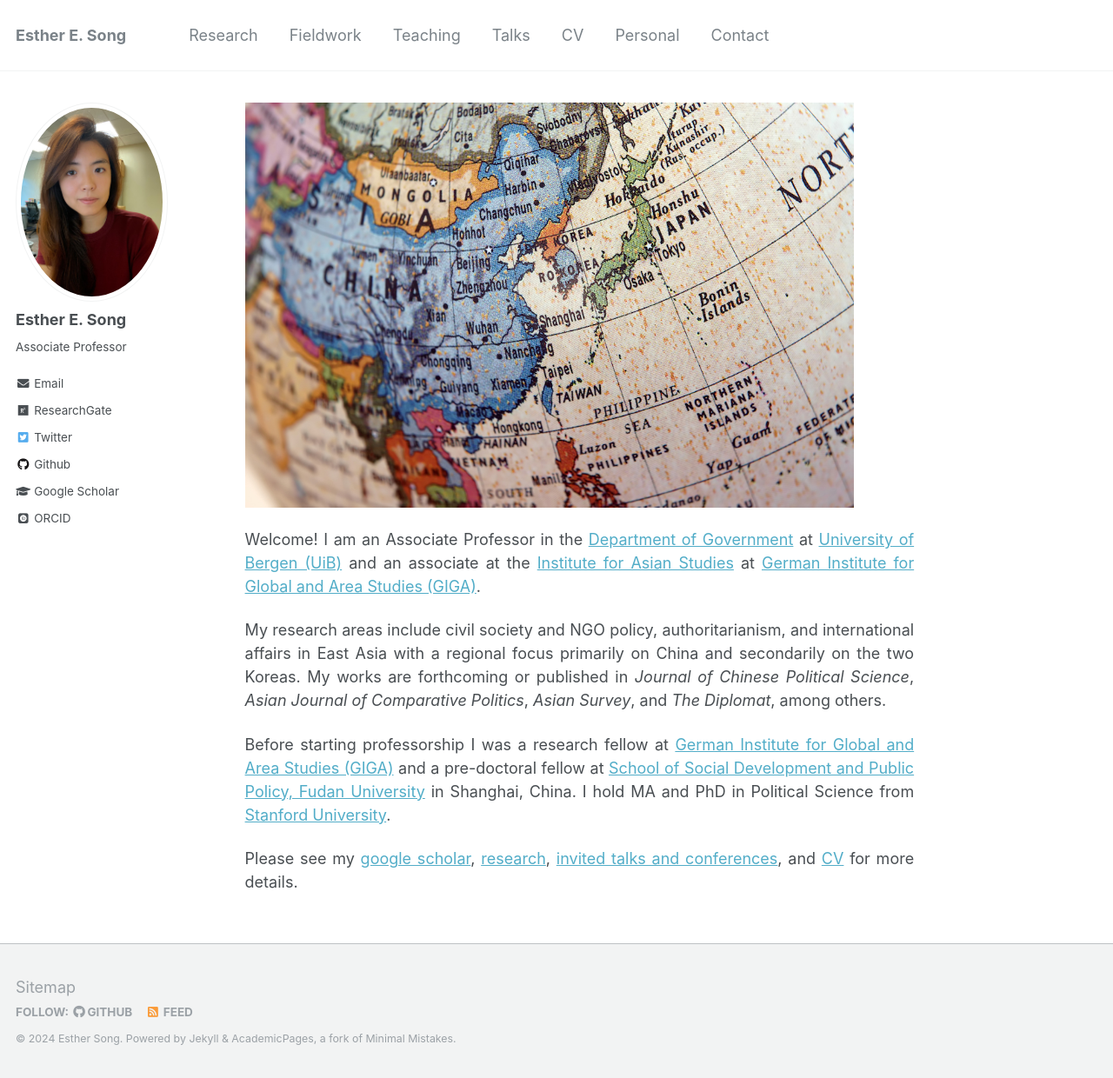
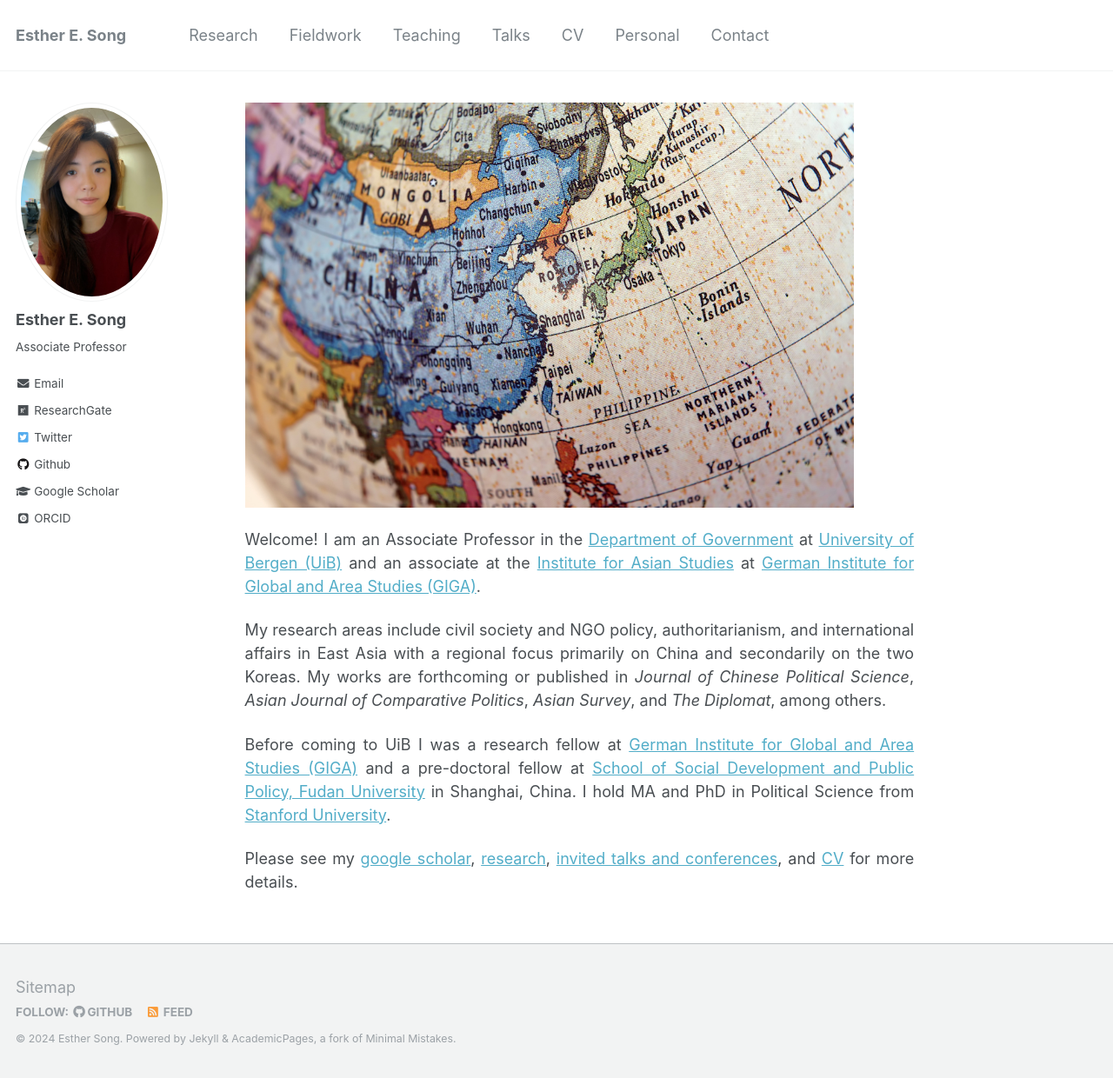
Before and after one commit to ehsong/ehsong.github.io, a Jekyll site: the page built from _pages/about.md, in a window 1280 px wide and 1240 px high. Shown: the whole window at 87% size. Built offline with Jekyll 4.4.1, drawn with Linux system fonts in a browser that asks for light colours; some web fonts are replaced.

Commit message:
Update about.md

```diff
--- a/_pages/about.md
+++ b/_pages/about.md
@@ -13,6 +13,6 @@ Welcome! I am an Associate Professor in the [Department of Government](https://w
 
 My research areas include civil society and NGO policy, authoritarianism, and international affairs in East Asia with a regional focus primarily on China and secondarily on the two Koreas. My works are forthcoming or published in *Journal of Chinese Political Science*, *Asian Journal of Comparative Politics*, *Asian Survey*, and *The Diplomat*, among others.
 
-Before starting professorship I was a research fellow at [German Institute for Global and Area Studies (GIGA)](https://www.giga-hamburg.de/en/) and a pre-doctoral fellow at [School of Social Development and Public Policy, Fudan University](https://www.fudan.edu.cn/en/2019/0514/c295a96700/page.htm) in Shanghai, China. I hold MA and PhD in Political Science from [Stanford University](https://stanford.edu).
+Before coming to UiB I was a research fellow at [German Institute for Global and Area Studies (GIGA)](https://www.giga-hamburg.de/en/) and a pre-doctoral fellow at [School of Social Development and Public Policy, Fudan University](https://www.fudan.edu.cn/en/2019/0514/c295a96700/page.htm) in Shanghai, China. I hold MA and PhD in Political Science from [Stanford University](https://stanford.edu).
 
 Please see my [google scholar](https://scholar.google.com/citations?user=0TXDcZUAAAAJ&hl=en), [research](https://ehsong.github.io/research/), [invited talks and conferences](https://ehsong.github.io/talks/), and [CV](https://ehsong.github.io/cv/) for more details.
```
